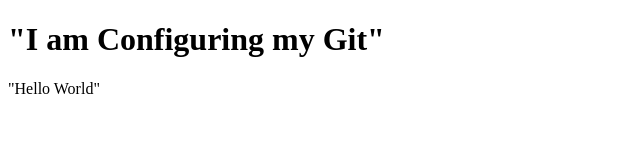
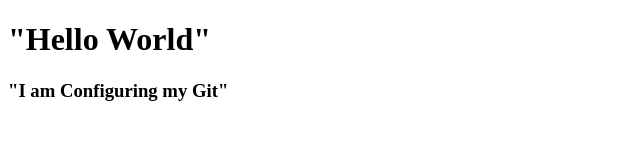
Before and after one commit to Hasnain-Wakeel/git_demo, a plain HTML site: page index.html in a window 1280 px wide. Shown: the whole page, without its empty margins (0-640 px from the left). Drawn offline with Linux system fonts and the light colour scheme.

Commit message:
Minor Edits In Two Files

```diff
--- a/index.html
+++ b/index.html
@@ -6,7 +6,8 @@
     <title>Git Setup</title>
 </head>
 <body>
-   <h1> "I am Configuring my Git" </h1>
-   <p> "Hello World" </p>
+    <h1> "Hello World" </h1>
+   <h3> "I am Configuring my Git" </h3>
+
 </body>
 </html>
```
